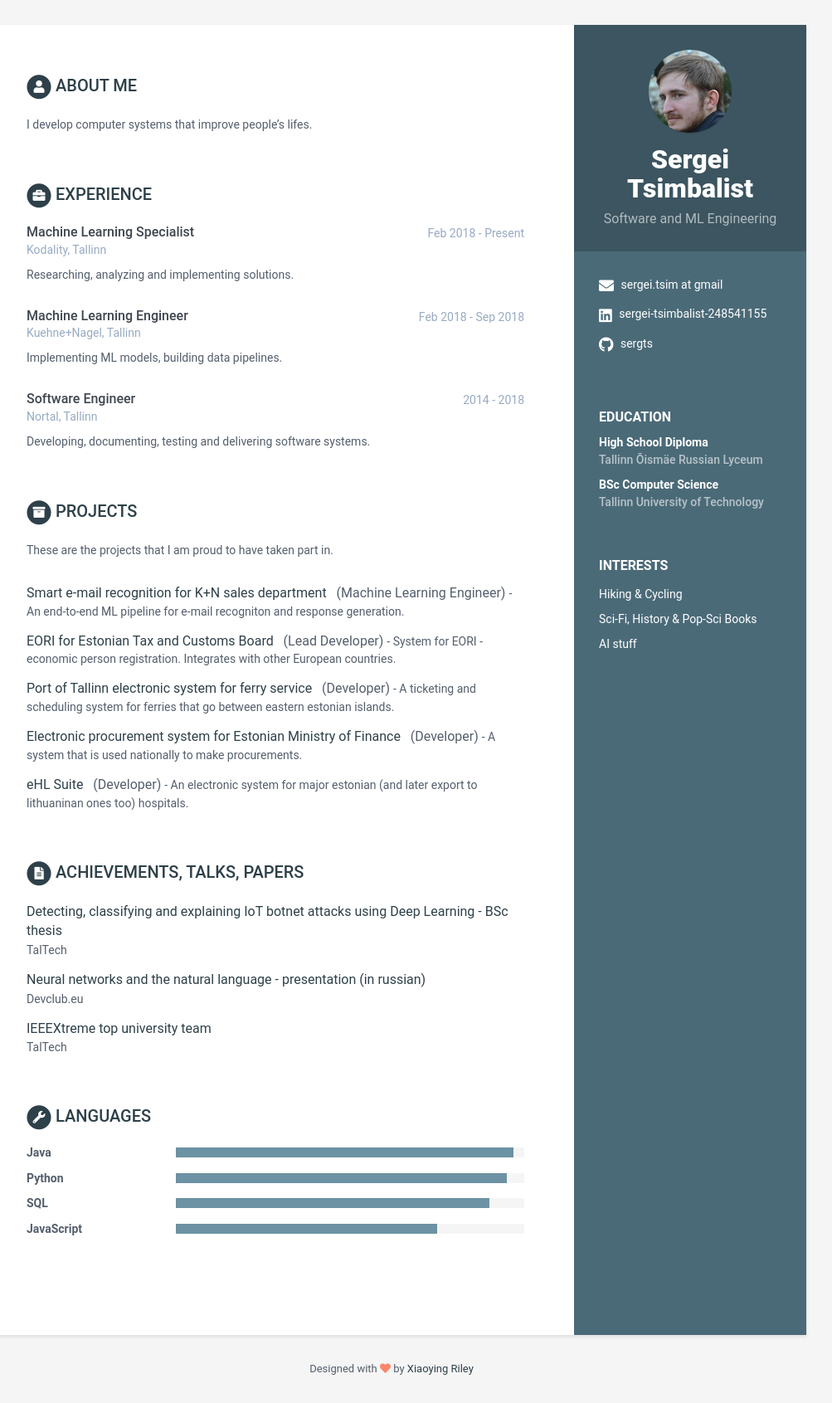
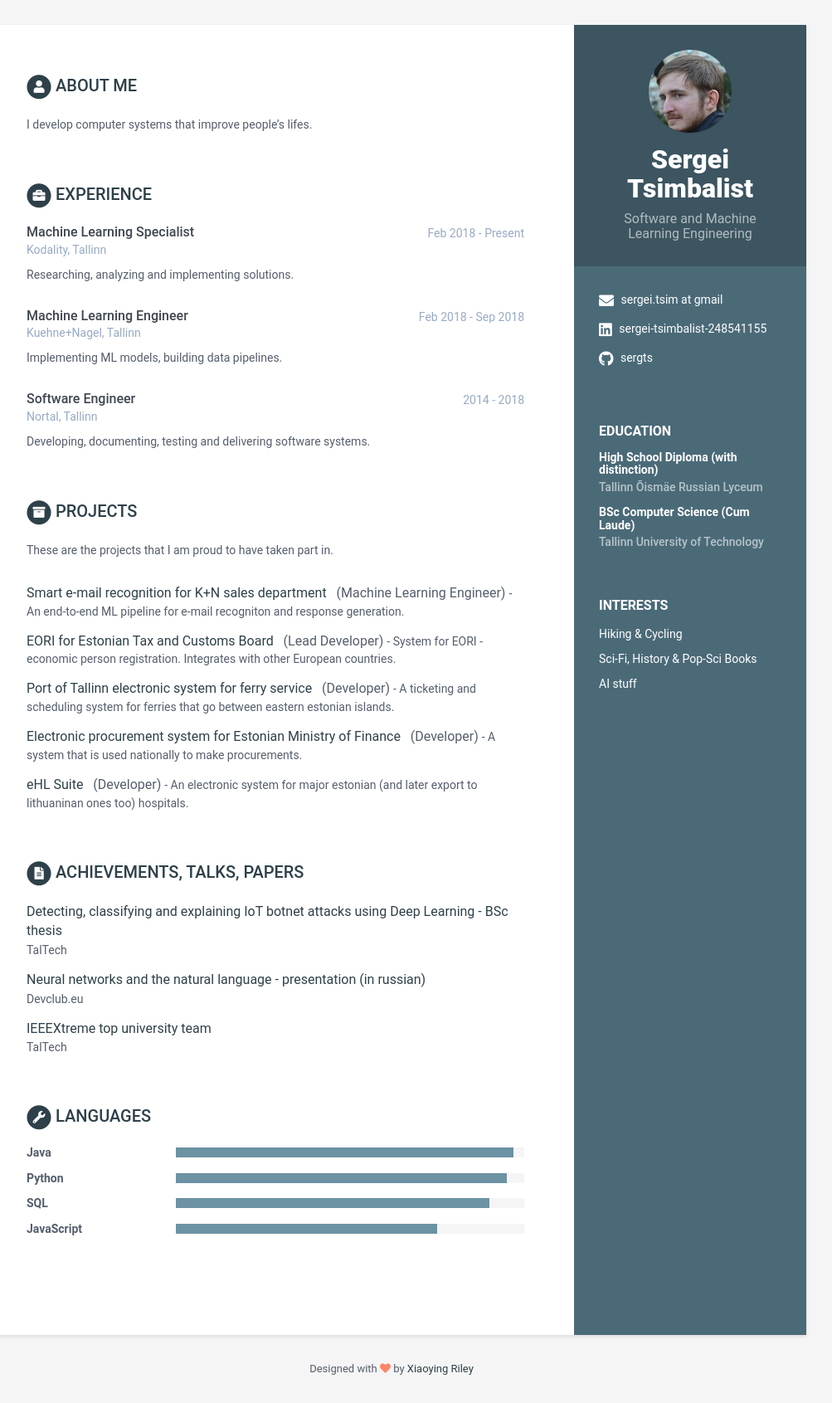
Before and after one commit to sergts/sergts.github.io, a Jekyll site: the page built from index.html, in a window 1280 px wide. Shown: the whole page at 83% size, without its empty margins (168-1171 px from the left). Built offline with Jekyll 4.4.1, drawn with Linux system fonts in a browser that asks for light colours.

Commit message:
Update data.yml

```diff
--- a/_data/data.yml
+++ b/_data/data.yml
@@ -8,7 +8,7 @@ sidebar:
 
     # Profile information
     name: Sergei Tsimbalist
-    tagline: Software and ML Engineering
+    tagline: Software and Machine Learning Engineering
     avatar: mypic_small.jpg  #place a 100x100 picture inside /assets/images/ folder and provide the name of the file below
 
     # Sidebar links
@@ -39,11 +39,11 @@ career-profile:
       I develop computer systems that improve people's lifes.
 
 education:
-    - degree: High School Diploma
+    - degree: High School Diploma (with distinction)
       university: Tallinn Õismäe Russian Lyceum
       time:
       details: |
-    - degree: BSc Computer Science
+    - degree: BSc Computer Science (Cum Laude)
       university: Tallinn University of Technology
       time:
       details: |
```
